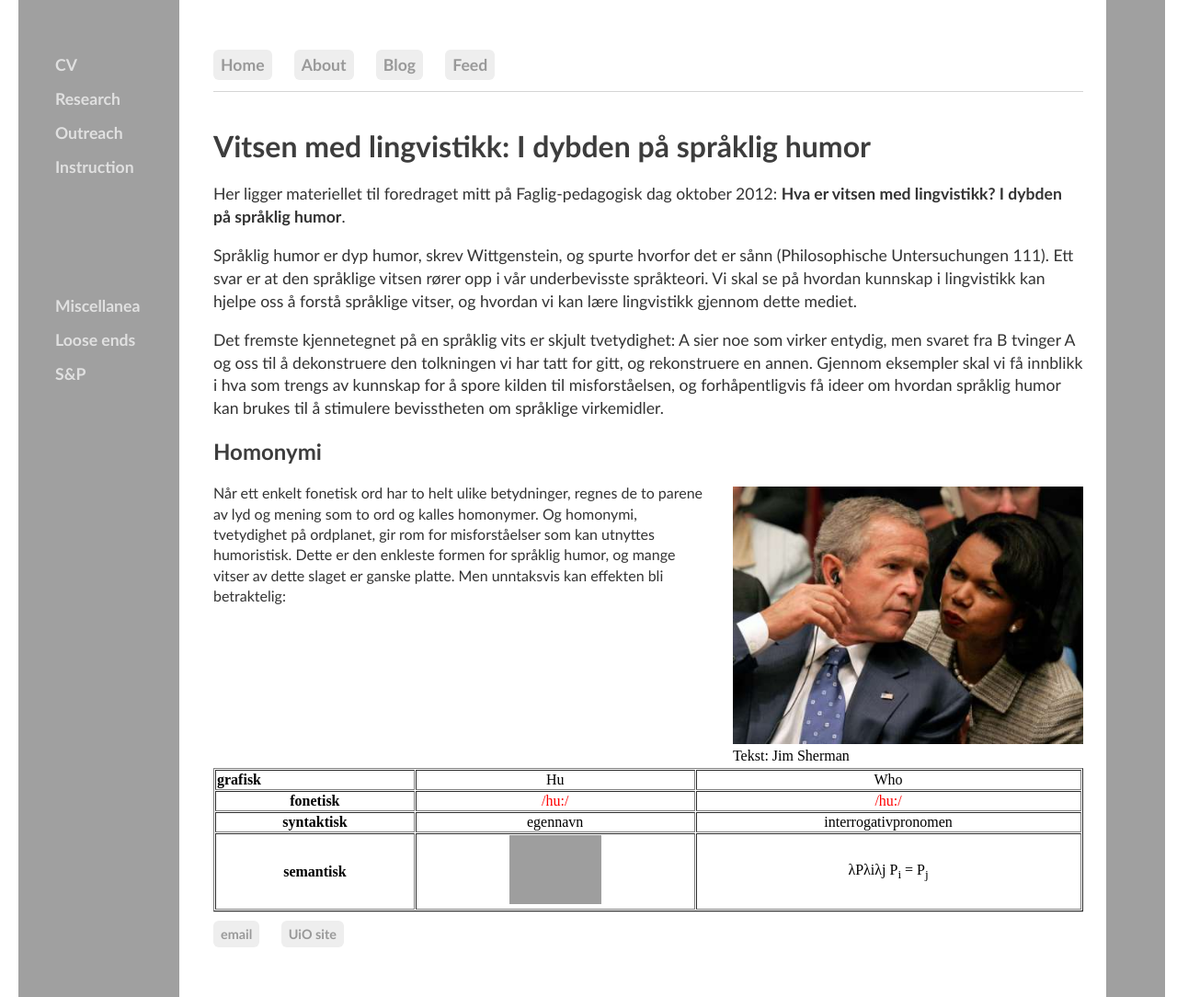
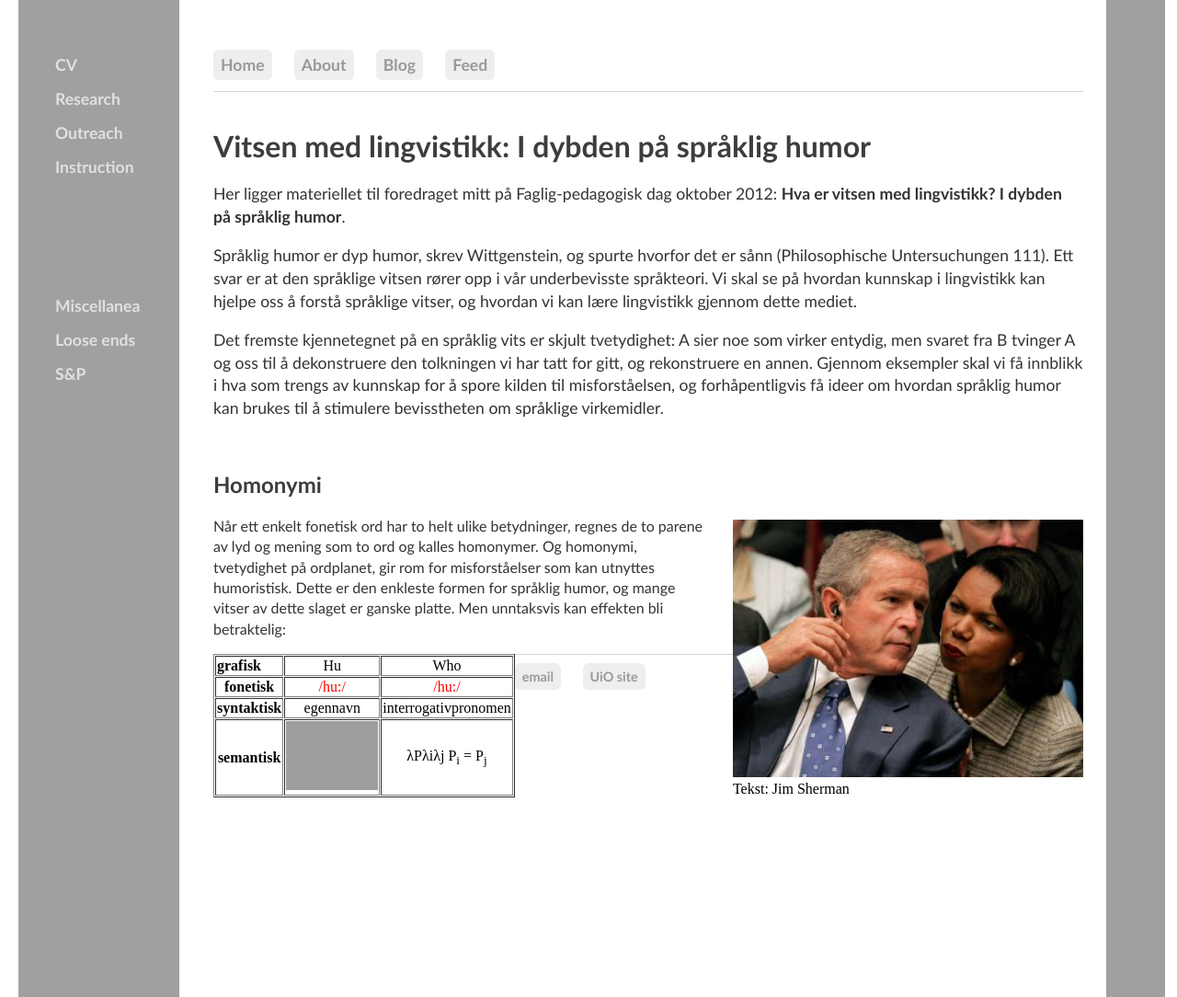
Before and after one commit to kjelljs/kjelljs.github.io, a Jekyll site: the page built from dissemination/vitsen.html, in a window 1280 px wide and 1084 px high. Shown: the whole window at 92% size. Built offline with Jekyll 4.4.1, drawn with Linux system fonts in a browser that asks for light colours; grey boxes are pictures that could not be loaded.

Commit message:
Update vitsen.html

```diff
--- a/dissemination/vitsen.html
+++ b/dissemination/vitsen.html
@@ -18,14 +18,12 @@ figure {
 <p>Språklig humor er dyp humor, skrev Wittgenstein, og spurte hvorfor det er sånn (Philosophische Untersuchungen 111). Ett svar er at den språklige vitsen rører opp i vår underbevisste språkteori. Vi skal se på hvordan kunnskap i lingvistikk kan hjelpe oss å forstå språklige vitser, og hvordan vi kan lære lingvistikk gjennom dette mediet.</p>
 <p>Det fremste kjennetegnet på en språklig vits er skjult tvetydighet: A sier noe som virker entydig, men svaret fra B tvinger A og oss til å dekonstruere den tolkningen vi har tatt for gitt, og rekonstruere en annen. Gjennom eksempler skal vi få innblikk i hva som trengs av kunnskap for å spore kilden til misforståelsen, og forhåpentligvis få ideer om hvordan språklig humor kan brukes til å stimulere bevisstheten om språklige virkemidler.</p>
 </div>
+<br>
 <h2>Homonymi</h2>
 <div style="float:right;"><figure class="rightfig"><a href="http://www.youtube.com/watch?v=rVqngNypPdM"><img src="/pics/rice_bush.jpg" style="height: 280px"></a><figcaption>Tekst: Jim Sherman</figcaption></figure></div>
 <p>Når ett enkelt fonetisk ord har to helt ulike betydninger, regnes de to parene av lyd og mening som to ord og kalles homonymer. Og homonymi, tvetydighet på ordplanet, gir rom for misforståelser som kan utnyttes humoristisk. Dette er den enkleste formen for språklig humor, og mange vitser av dette slaget er ganske platte. Men unntaksvis kan effekten bli betraktelig:
 </p>
-
-
-
-<table align="center" border="1" cellpadding="1" cellspacing="1" style="width: 100%">
+<table border="1" cellpadding="1" cellspacing="1" style="float:left">
 	<thead>
 		<tr>
 			<th scope="col" style="text-align: left">grafisk</th>
```
